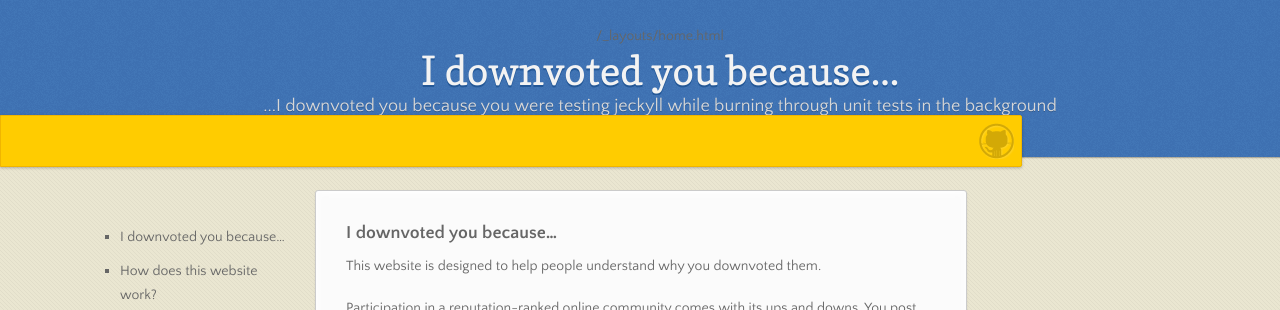
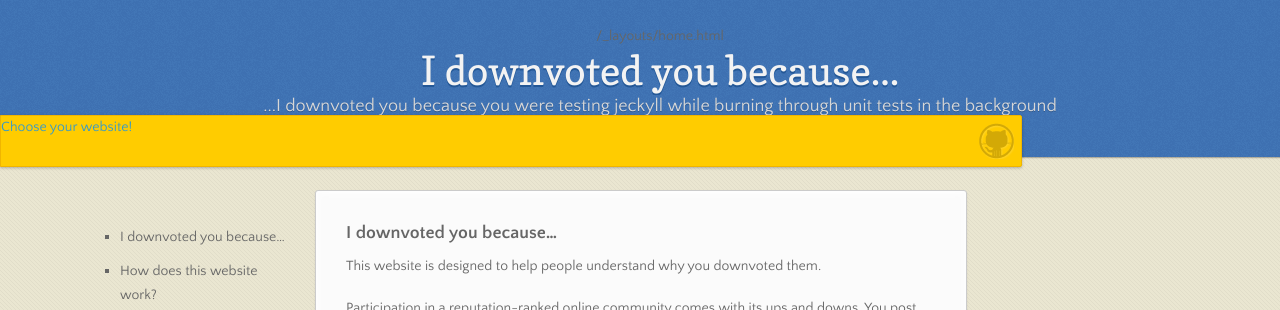
Before and after one commit to WillSullivan/IDYBJeckyll, a Jekyll site: the page built from index.md, in a window 1280 px wide. Shown: the top 310 px of the page. Built offline with Jekyll 4.4.1, drawn with Linux system fonts in a browser that asks for light colours; nearby versions of some CDN libraries.

Commit message:
Update home.html

```diff
--- a/_layouts/home.html
+++ b/_layouts/home.html
@@ -20,6 +20,7 @@
         <p>...{{ page.iDownvotedYouBecause }}</p>
     </header>
     <div id="banner">
+        <a href="AllTheWebsites">Choose your website!</a>
         <a href="https://github.com/WillSullivan/IDownvotedYouBecause" id="logo" title="View the website repository on GitHub"></a>
     </div><!-- end banner -->
     <div class="wrapper">
```
